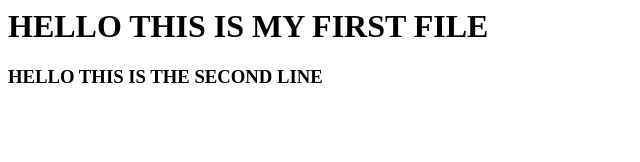
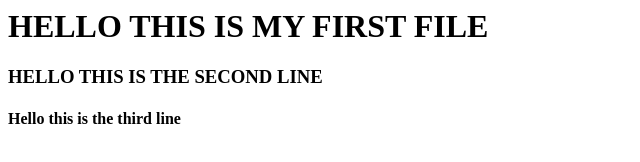
Before and after one commit to STARDITISS/mproject, a plain HTML site: page index.html in a window 1280 px wide. Shown: the whole page, without its empty margins (0-640 px from the left). Drawn offline with Linux system fonts and the light colour scheme.

Commit message:
Third Commit

```diff
--- a/index.html
+++ b/index.html
@@ -1,2 +1,3 @@
 <h1>HELLO THIS IS MY FIRST FILE</h1>
 <h3>HELLO THIS IS THE SECOND LINE</h3>
+<h4>Hello this is the third line</h4>
```
